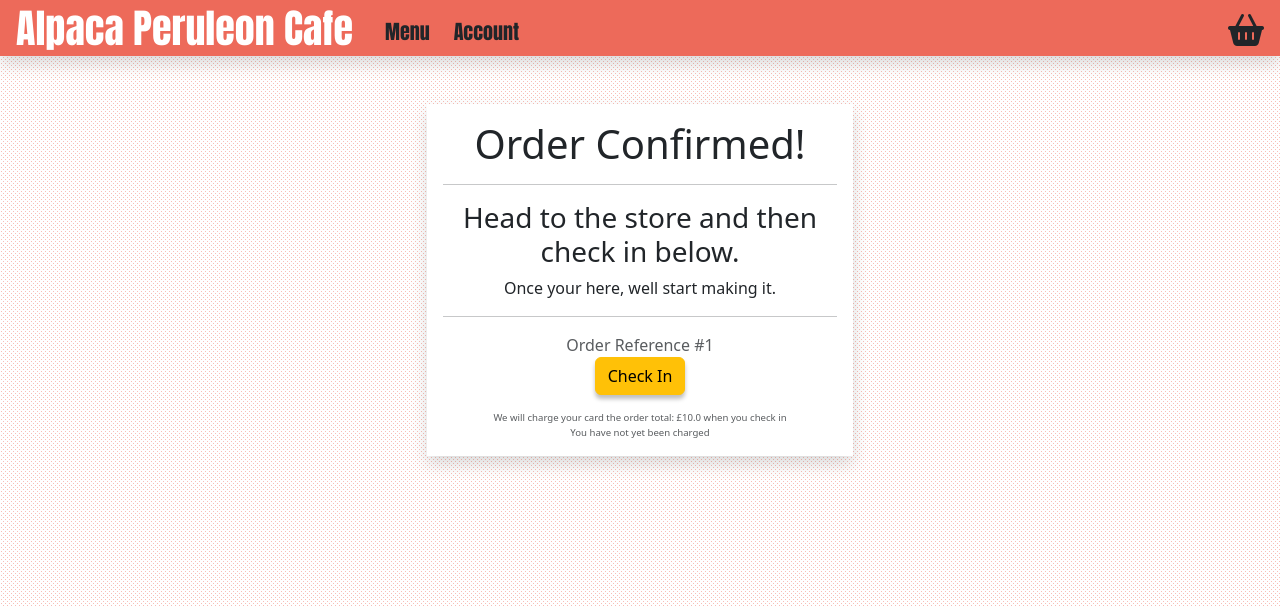
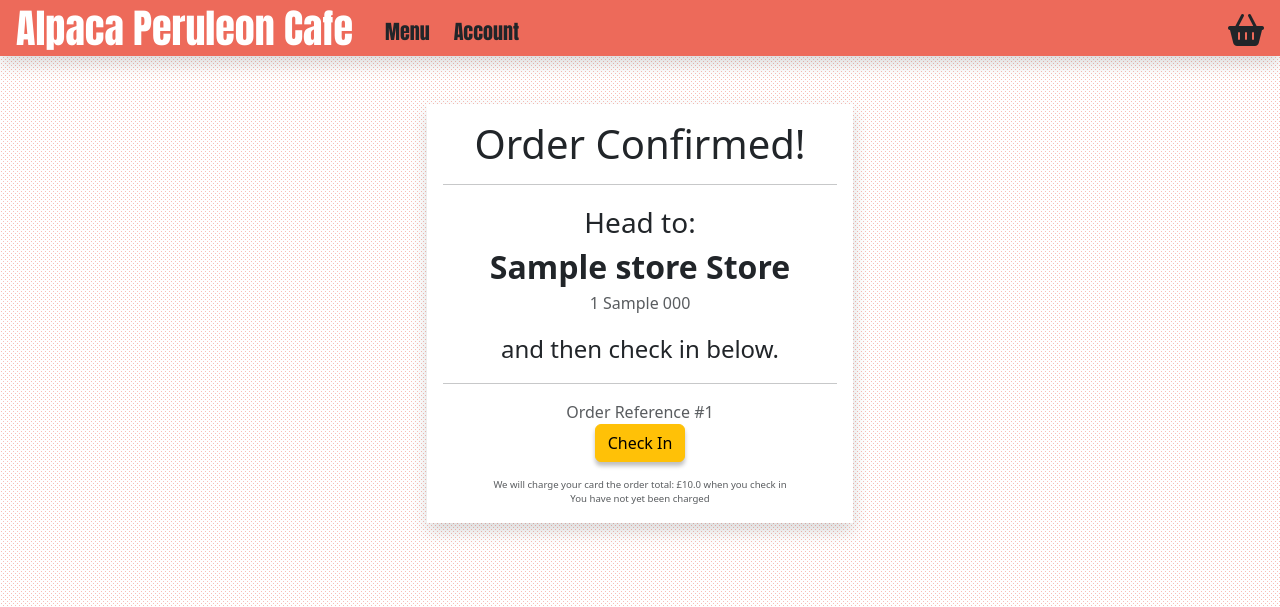
Before and after one commit to TidalCub/Alpaca-Cafe, a Rails app: page /orders/1/check_in in a window 1280 px wide. Shown: the top 607 px of the page. Run offline with Rails 7, Linux system fonts and the light colour scheme; a user stored in the database is signed in; tables that the repository leaves empty hold one stand-in row (values such as "Sample post"); style sheets or scripts are compiled from the project's sources; parts of the project's set-up code (start-up, migrations or seed data) failed here and were passed over; some libraries are stand-ins or nearby versions; some web fonts are replaced.

Commit message:
add store details to check in page

```diff
--- a/app/views/orders/check_in.html.slim
+++ b/app/views/orders/check_in.html.slim
@@ -2,8 +2,11 @@
   .col-11.col-md-6.col-lg-4.bg-white.shadow.p-3
     h1.text-center Order Confirmed!
     hr
-    h3.text-center Head to the store and then check in below.
-    p.text-center Once your here, well start making it.
+    .fs-3.text-center Head to:
+    .fs-2.text-center.fw-bold = "#{@order.store.name} Store"
+    .text-center.text-muted = "#{@order.store.address.number} #{@order.store.address.street} #{@order.store.address.postcode}"
+    .fs-4.text-center.mt-3
+      | and then check in below.
     hr
     .col-12.text-center.text-muted
       = "Order Reference ##{@order.id}"
```
